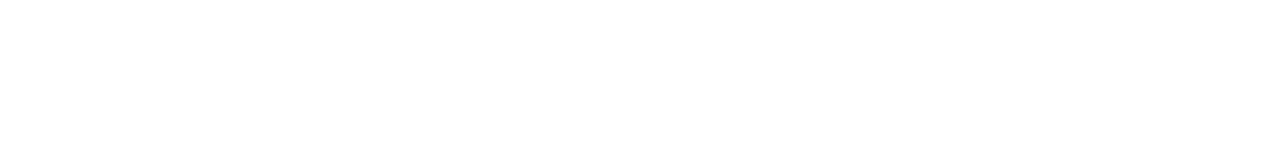
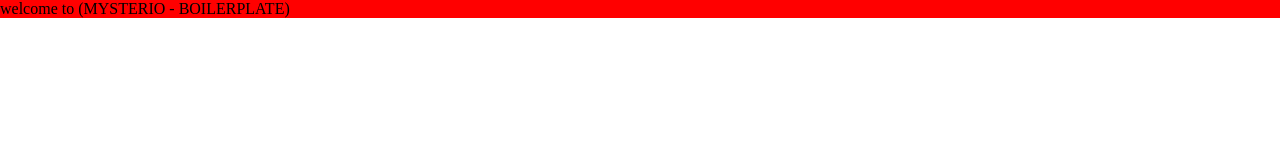
Before and after one commit to xKalleu/mysterio-boilerplate, a website: page index.html in a window 1280 px wide. Drawn offline with nearby package versions, Linux system fonts and the light colour scheme; files that its build step writes are made by us from their sources.

Commit message:
update structure

```diff
--- a/assets/js/index.js
+++ b/assets/js/index.js
@@ -0,0 +1 @@
+console.log('get code');
--- /dev/null
+++ b/assets/styles/base/_index.scss
@@ -0,0 +1 @@
+@import './reset.scss';
--- a/assets/styles/index.scss
+++ b/assets/styles/index.scss
@@ -1 +1,5 @@
-// teste
+@import './base/index';
+
+.welcome {
+	background-color: red;
+}
--- a/index.html
+++ b/index.html
@@ -1,5 +1,6 @@
 <!DOCTYPE html>
 <html>
+
 <head>
     <meta charset="utf-8">
     <meta name="viewport" content="width=device-width, initial-scale=1, shrink-to-fit=no">
@@ -10,9 +11,10 @@
     <link rel="stylesheet" href="./dist/index.css">
 
 </head>
+
 <body>
-
-    <script src="./index.js"></script>
+    <div class="welcome"> welcome to (MYSTERIO - BOILERPLATE)</div>
+    <script src="./dist/index.js"></script>
 </body>
 
 </html>
--- a/index.js
+++ b/index.js
@@ -0,0 +1,2 @@
+import './assets/styles/index.scss';
+import './assets/js/index.js';
--- a/package.json
+++ b/package.json
@@ -7,13 +7,13 @@
     "build": "parcel build index.js",
     "dev": "parcel watch index.js"
   },
-  "author": "Apiki",
+  "author": "Kalleu",
   "license": "ISC",
   "devDependencies": {
     "eslint": "^6.4.0",
     "eslint-config-airbnb-base": "^14.0.0",
     "eslint-plugin-import": "^2.18.2",
-    "parcel-bundler": "1.11.0",
-    "node-sass": "^4.120.0"
+    "node-sass": "^6.0.0",
+    "parcel-bundler": "1.12.5"
   }
 }
```
Also changed, not shown: 1 other file. Lines whose indentation alone changed are shown as unchanged.
